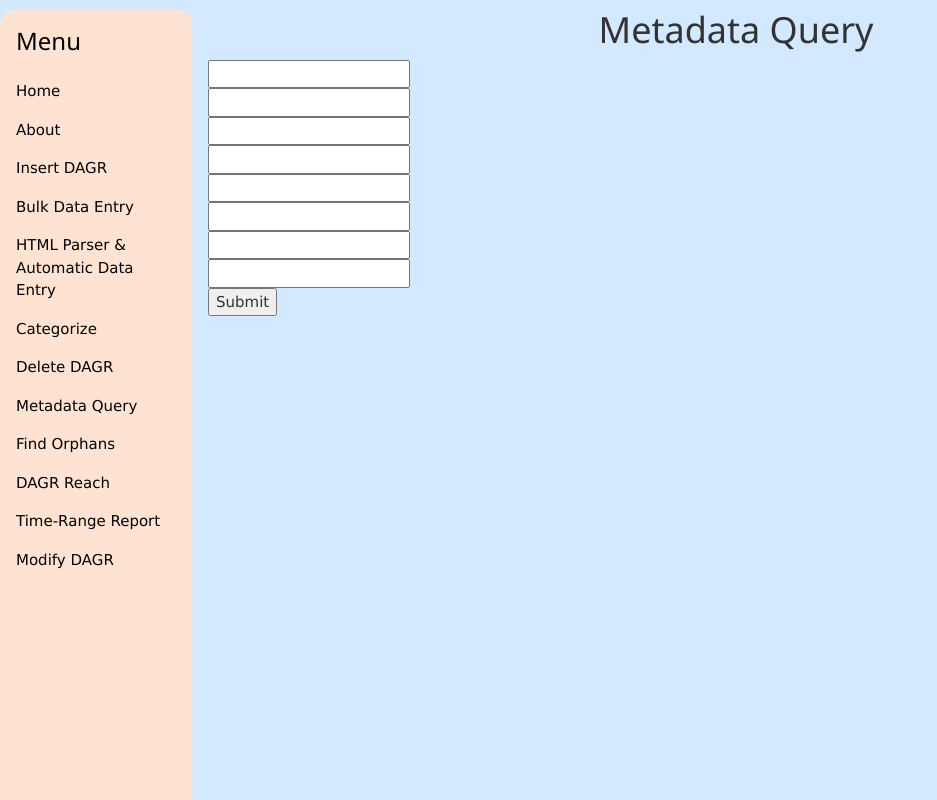
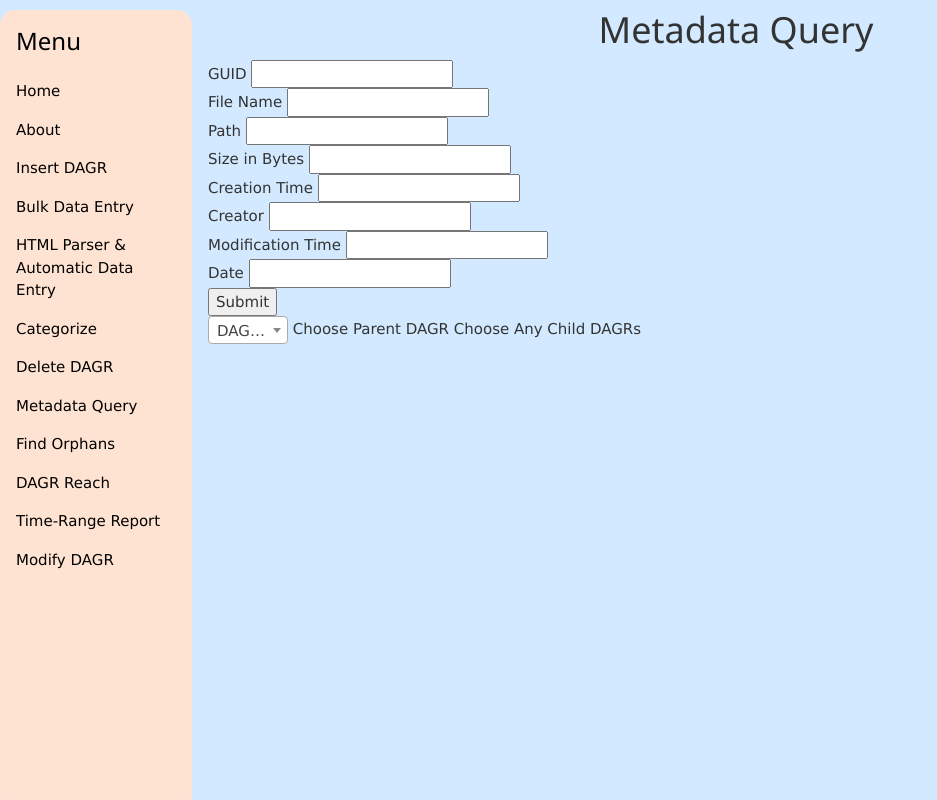
Before and after one commit to mangorocoro/dagrproject, a Django app: page /metadataquery/ in a window 1280 px wide. Shown: the whole page, without its empty margins (0-937 px from the left). Run offline with Django 3.2, Linux system fonts and the light colour scheme; some libraries are stand-ins or nearby versions.

Commit message:
dropdown menu populator for selecting existing dagrs

```diff
--- a/dagr/home/templates/base.html
+++ b/dagr/home/templates/base.html
@@ -9,13 +9,14 @@
     <link rel="stylesheet" type="text/css" href="{%static 'css/bootstrap.css' %}" />
     <link rel="stylesheet" type="text/css" href="{%static 'css/base.css' %}" />
     <link rel="stylesheet" type="text/css" href="{%static 'css/daterangepicker.css' %}" />
+    <link rel="stylesheet" type="text/css" href="{%static 'css/select2.min.css' %}" />
 
 
 
     <script type="text/javascript" src=" {% static 'js/jquery.min.js' %}"></script>
     <script type="text/javascript" src=" {% static 'js/moment.min.js' %}"></script>
     <script type="text/javascript" src=" {% static 'js/daterangepicker.js' %}"></script>
-
+    <script type="text/javascript" src="{% static 'js/select2.min.js' %}"></script>
 
 
 </head>
--- a/dagr/home/templates/metadataquery.html
+++ b/dagr/home/templates/metadataquery.html
@@ -12,32 +12,49 @@
     <div class="w3-container">
         <form action="/metadataquery/" method="POST" enctype="multipart/form-data">
             {% csrf_token %}
-            <input type="text" name="guid"/>
+            GUID <input type="text" name="guid"/>
             <br/>
 
-            <input type="text" name="path"/>
+            File Name <input type="text" name=name"/>
             <br/>
 
-            <input type="text" name="creationtime"/>
+            Path <input type="text" name="path"/>
             <br/>
 
-            <input type="text" name="modtime"/>
+            Size in Bytes <input type="text" name="size"/>
             <br/>
 
-            <input type="text" name="author"/>
+            Creation Time <input type="text" name="creationtime"/>
             <br/>
 
-            <input type="text" name="size"/>
+            Creator <input type="text" name="creator"/>
             <br/>
 
-            <input type="text" name="date"/>
+            Modification Time <input type="text" name="modtime"/>
             <br/>
 
-            <input type="text" name="name"/>
+            Date <input type="text" name="date"/>
             <br/>
 
             <input type="submit" value="Submit" />
         </form>
+
+        <script type="text/javascript">
+        $(document).ready(function() {
+          $(".js-example-basic-single").select2();
+        });
+        </script>
+
+        <select class="js-example-basic-single">
+            <option value="dagr1">DAGR 1</option>
+            ...
+            <option value="dagr2">DAGR 2</option>
+            <option value="dagr3">DAGR 3</option>
+        </select>
+
+        Choose Parent DAGR
+
+        Choose Any Child DAGRs
 
     </div>
 
```
